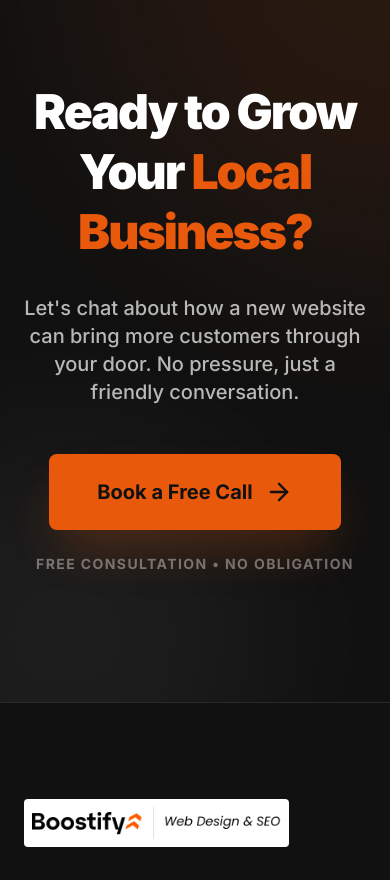
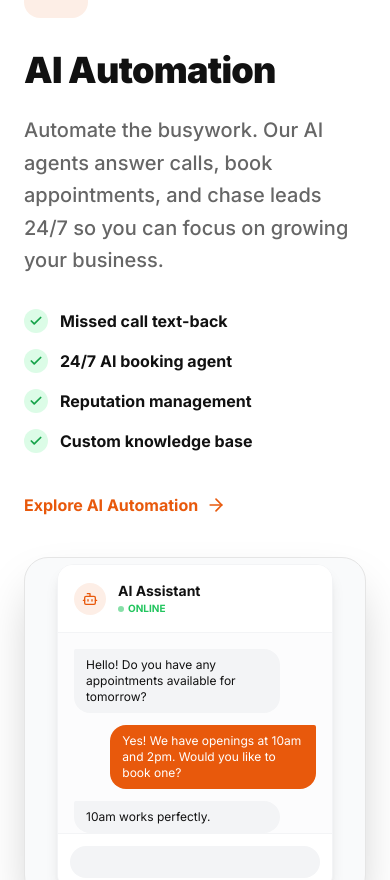
Before and after one commit to boostifyusa/Boostify-website-2026, a React (Vite) app: page /services in a window 390 px wide. Shown: the part 6972-7852 px from the top of the page. Built offline with nearby package versions, Linux system fonts and the light colour scheme.

Commit message:
Launch version

```diff
--- a/src/components/Navigation.tsx
+++ b/src/components/Navigation.tsx
@@ -9,7 +9,8 @@ import {
   MapPin,
   Wrench,
   ChevronDown,
-  Rocket
+  Rocket,
+  Bot
 } from
   'lucide-react';
 
@@ -43,6 +44,12 @@ const serviceLinks = [
     href: '/maintenance',
     icon: Wrench,
     desc: 'Keep your site healthy'
+  },
+  {
+    name: 'AI Automation',
+    href: '/ai-automation',
+    icon: Bot,
+    desc: '24/7 Auto-Reply Agents'
   }];
 
 
--- a/src/pages/AIPage.tsx
+++ b/src/pages/AIPage.tsx
@@ -7,6 +7,7 @@ import { SchemaJSON } from '../components/SchemaJSON';
 import { Footer } from '../components/Footer';
 import { CTASection } from '../components/CTASection';
 import { TestimonialsSection } from '../components/TestimonialsSection';
+import { TrustBadges } from '../components/TrustBadges';
 import {
     Bot,
     Check,
@@ -49,7 +50,7 @@ export function AIPage() {
                 <section className="px-6 mb-20 relative overflow-hidden">
                     <div className="absolute top-0 right-0 w-[600px] h-[600px] bg-orange/5 rounded-full blur-[100px] -z-10 translate-x-1/3 -translate-y-1/4" />
 
-                    <div className="max-w-7xl mx-auto grid grid-cols-1 lg:grid-cols-2 gap-12 items-center">
+                    <div className="max-w-7xl mx-auto grid grid-cols-1 lg:grid-cols-2 gap-12 items-center lg:px-[50px]">
                         <motion.div
                             initial={{ opacity: 0, x: -20 }}
                             animate={{ opacity: 1, x: 0 }}
@@ -109,7 +110,7 @@ export function AIPage() {
                                     initial={{ opacity: 0, scale: 0.8, x: 20 }}
                                     animate={{ opacity: 1, scale: 1, x: 0 }}
                                     transition={{ delay: 4.5, duration: 0.5, type: "spring" }}
-                                    className="absolute -right-24 top-4 z-20 bg-white rounded-2xl shadow-xl border border-green-100 px-5 py-4 flex items-center gap-4 hidden xl:flex"
+                                    className="absolute -right-32 top-2 z-20 bg-white rounded-2xl shadow-xl border border-green-100 px-5 py-4 flex items-center gap-4 hidden xl:flex"
                                 >
                                     <div className="w-10 h-10 rounded-full bg-green-50 flex items-center justify-center">
                                         <Check size={20} className="text-green-600" strokeWidth={3} />
@@ -185,6 +186,8 @@ export function AIPage() {
                         </motion.div>
                     </div>
                 </section>
+
+                <TrustBadges />
 
                 {/* Feature: Missed Call Text Back */}
                 <section className="py-24 px-6 bg-light/30">
--- a/src/pages/AppDevelopmentPage.tsx
+++ b/src/pages/AppDevelopmentPage.tsx
@@ -241,7 +241,7 @@ export function AppDevelopmentPage() {
         </section>
 
         {/* Pain Points — Comparison Layout */}
-        <section className="py-24 px-6">
+        <section className="py-12 px-6">
           <div className="max-w-5xl mx-auto">
             <div className="text-center mb-16">
               <h2 className="text-4xl md:text-5xl font-black text-dark mb-4 tracking-tight">
--- a/src/pages/ServicesPage.tsx
+++ b/src/pages/ServicesPage.tsx
@@ -14,7 +14,8 @@ import {
   Shield,
   Zap,
   Megaphone,
-  Rocket
+  Rocket,
+  Bot
 } from
   'lucide-react';
 export function ServicesPage() {
@@ -181,7 +182,7 @@ export function ServicesPage() {
         </section>
 
         {/* Detailed Services */}
-        <section className="px-6 mb-20 md:mb-32 space-y-20 md:space-y-32 overflow-hidden">
+        <section className="px-6 mb-20 md:mb-32 space-y-20 md:space-y-32">
           {/* Service 1: Web Design */}
           <div className="max-w-7xl mx-auto grid grid-cols-1 lg:grid-cols-2 gap-10 md:gap-16 items-center">
             <motion.div
@@ -833,12 +834,122 @@ export function ServicesPage() {
               <div className="absolute -top-10 -right-10 w-full h-full bg-dark/5 rounded-3xl -z-10 hidden lg:block" />
             </motion.div>
           </div>
+
+          {/* Service 4: AI Automation (Visual Left, Text Right) */}
+          <div className="max-w-7xl mx-auto grid grid-cols-1 lg:grid-cols-2 gap-10 md:gap-16 items-center">
+            <motion.div
+              initial={{
+                opacity: 0,
+                x: -30
+              }}
+              whileInView={{
+                opacity: 1,
+                x: 0
+              }}
+              viewport={{
+                once: true
+              }}
+              className="relative order-2 lg:order-1">
+
+              <div className="aspect-square max-h-[400px] lg:max-h-none rounded-3xl overflow-hidden bg-gray-50 border border-gray-light shadow-2xl relative z-10 p-8 flex items-center justify-center">
+                {/* Chat UI Preview */}
+                <div className="w-[300px] bg-white rounded-2xl shadow-lg border border-gray-100 overflow-hidden">
+                  {/* Chat Header */}
+                  <div className="bg-white border-b border-gray-100 p-4 flex items-center gap-3">
+                    <div className="w-8 h-8 rounded-full bg-orange/10 flex items-center justify-center text-orange">
+                      <Bot size={16} />
+                    </div>
+                    <div>
+                      <div className="text-sm font-bold text-dark">AI Assistant</div>
+                      <div className="flex items-center gap-1">
+                        <span className="w-1.5 h-1.5 rounded-full bg-green-500 animate-pulse" />
+                        <span className="text-[10px] text-green-500 font-bold uppercase">Online</span>
+                      </div>
+                    </div>
+                  </div>
+                  {/* Chat Body */}
+                  <div className="p-4 space-y-3 bg-gray-50/50 h-[200px]">
+                    <div className="bg-gray-100 text-dark px-3 py-2 rounded-2xl rounded-tl-sm text-xs max-w-[85%]">
+                      Hello! Do you have any appointments available for tomorrow?
+                    </div>
+                    <div className="flex justify-end">
+                      <div className="bg-orange text-white px-3 py-2 rounded-2xl rounded-tr-sm text-xs max-w-[85%]">
+                        Yes! We have openings at 10am and 2pm. Would you like to book one?
+                      </div>
+                    </div>
+                    <div className="bg-gray-100 text-dark px-3 py-2 rounded-2xl rounded-tl-sm text-xs max-w-[85%]">
+                      10am works perfectly.
+                    </div>
+                  </div>
+                  {/* Chat Input */}
+                  <div className="p-3 border-t border-gray-100 bg-white">
+                    <div className="h-8 bg-gray-100 rounded-full w-full" />
+                  </div>
+                </div>
+              </div>
+              <div className="absolute -top-10 -left-10 w-full h-full bg-orange/5 rounded-3xl -z-10 hidden lg:block" />
+            </motion.div>
+
+            <motion.div
+              initial={{
+                opacity: 0,
+                x: 30
+              }}
+              whileInView={{
+                opacity: 1,
+                x: 0
+              }}
+              viewport={{
+                once: true
+              }}
+              className="order-1 lg:order-2">
+
+              <div className="w-16 h-16 bg-orange/10 rounded-2xl flex items-center justify-center text-orange mb-8">
+                <Bot size={32} strokeWidth={2} />
+              </div>
+              <h2 className="text-4xl md:text-5xl font-black text-dark mb-6 tracking-tight">
+                AI Automation
+              </h2>
+              <p className="text-xl text-gray font-medium mb-8 leading-relaxed">
+                Automate the busywork. Our AI agents answer calls, book appointments, and chase leads 24/7 so you can focus on growing your business.
+              </p>
+              <ul className="space-y-4 mb-10">
+                {[
+                  'Missed call text-back',
+                  '24/7 AI booking agent',
+                  'Reputation management',
+                  'Custom knowledge base'].
+                  map((item, i) =>
+                    <li
+                      key={i}
+                      className="flex items-center gap-3 text-dark font-bold">
+
+                      <div className="w-6 h-6 rounded-full bg-green-100 flex items-center justify-center shrink-0">
+                        <Check
+                          size={14}
+                          className="text-green-600"
+                          strokeWidth={3} />
+
+                      </div>
+                      {item}
+                    </li>
+                  )}
+              </ul>
+              <Link
+                to="/ai-automation"
+                className="inline-flex items-center font-bold text-orange hover:gap-2 transition-all">
+
+                Explore AI Automation
+                <ArrowRight className="w-5 h-5 ml-2" />
+              </Link>
+            </motion.div>
+          </div>
         </section>
 
         <CTASection />
       </main>
 
       <Footer />
-    </div>);
+    </div >);
 
 }
```
Also changed, not shown: 1 other file (tests, documents, lock files or other folders).
